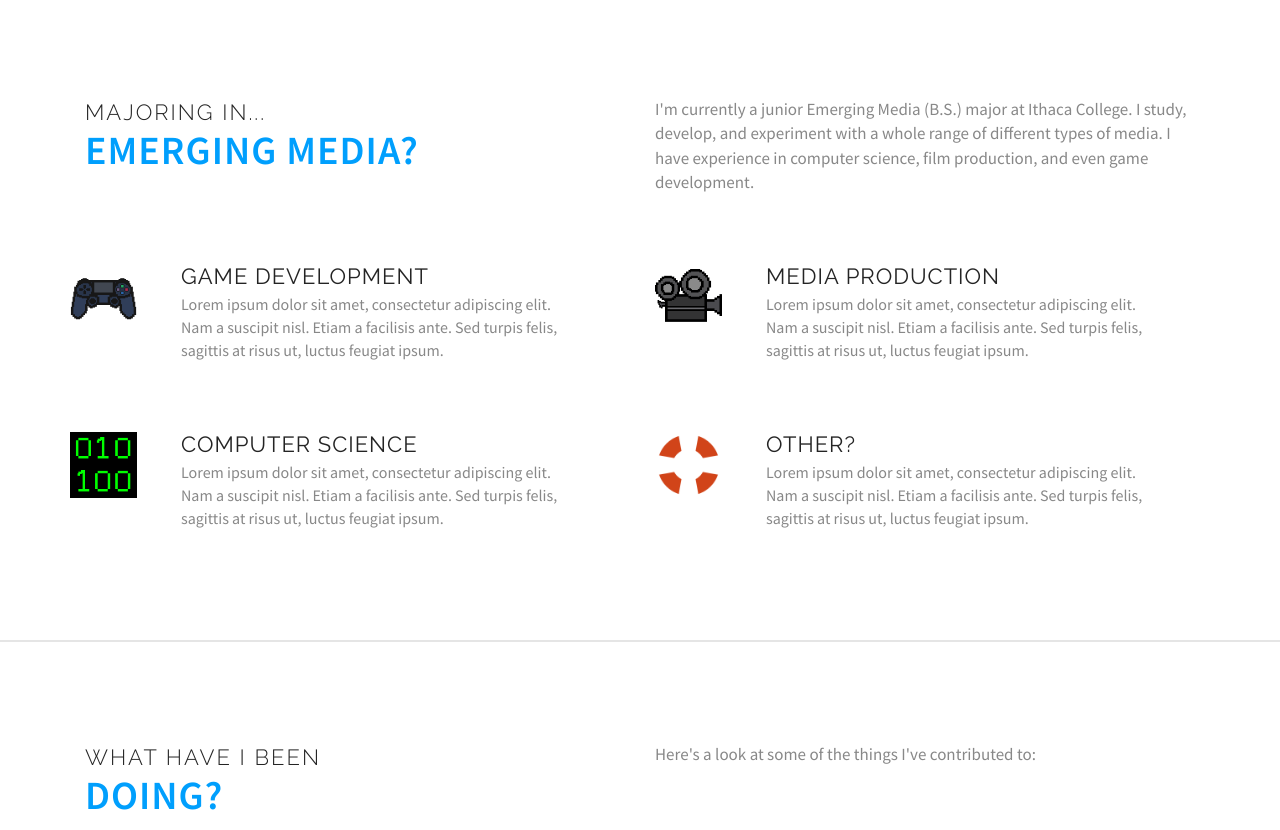
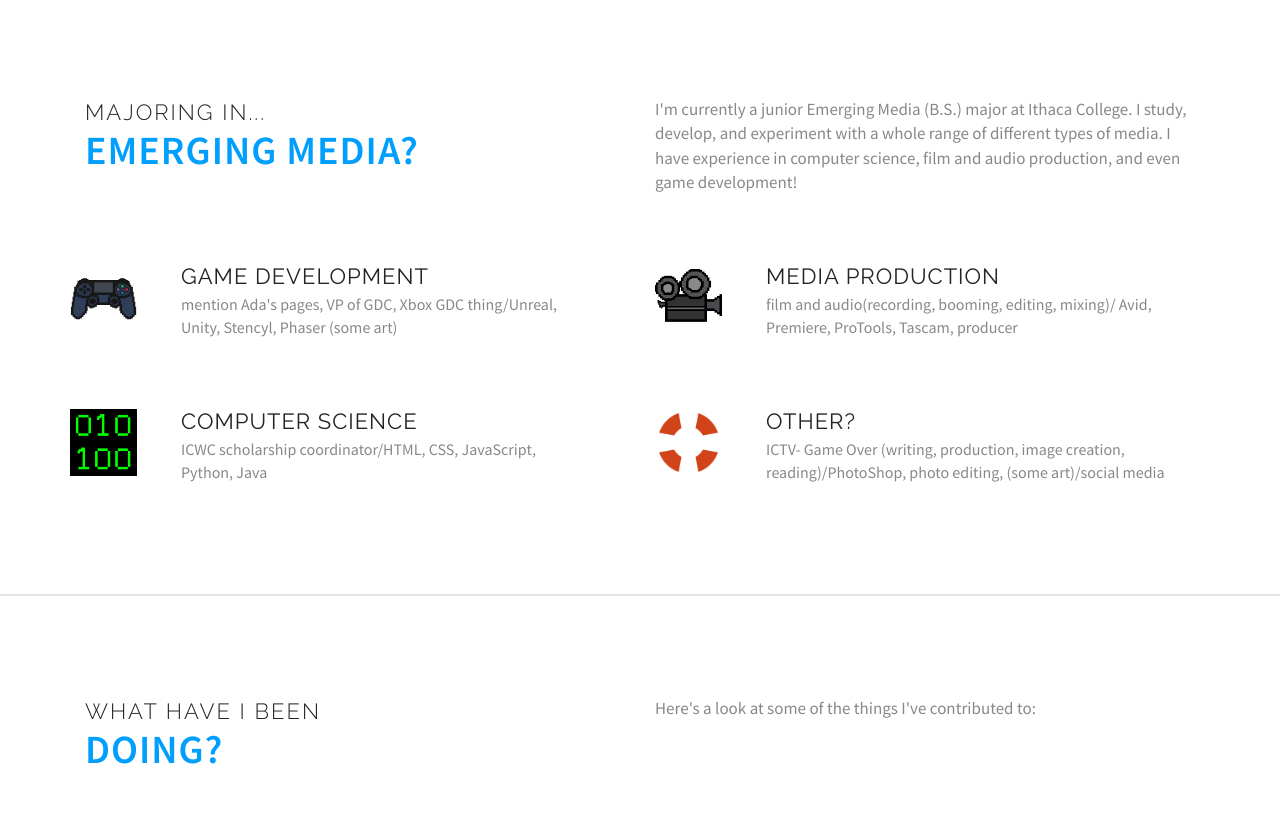
Before and after one commit to KristinaKeenan/KristinaKeenan.github.io, a plain HTML site: page index.html in a window 1280 px wide. Shown: the part 803-1633 px from the top of the page. Drawn offline with nearby package versions, Linux system fonts and the light colour scheme.

```diff
--- a/index.html
+++ b/index.html
@@ -64,7 +64,7 @@
             <h2>Emerging Media?</h2>
           </div>
             <div class="col-md-6 col-sm-6 col-xs-12">
-            <p class="desc">I'm currently a junior Emerging Media (B.S.) major at Ithaca College. I study, develop, and experiment with a whole range of different types of media. I have experience in computer science, film production, and even game development.</p>
+            <p class="desc">I'm currently a junior Emerging Media (B.S.) major at Ithaca College. I study, develop, and experiment with a whole range of different types of media. I have experience in computer science, film and audio production, and even game development!</p>
           </div>
           </div>
       </div>
@@ -72,28 +72,28 @@
         <div class="feature-icons"> <img src="images/ps4Controller.png"/></div>
         <div class="fh-desc">
             <h3>Game Development</h3>
-            <p>Lorem ipsum dolor sit amet, consectetur adipiscing elit. Nam a suscipit nisl. Etiam a facilisis ante. Sed turpis felis, sagittis at risus ut, luctus feugiat ipsum.</p>
+            <p>mention Ada's pages, VP of GDC, Xbox GDC thing/Unreal, Unity, Stencyl, Phaser (some art)</p>
           </div>
       </div>
         <div class="col-md-6 col-sm-6 col-xs-12 featurebox">
         <div class="feature-icons"> <img src="images/filmcamera.png"/> </div>
         <div class="fh-desc">
             <h3>Media Production</h3>
-            <p>Lorem ipsum dolor sit amet, consectetur adipiscing elit. Nam a suscipit nisl. Etiam a facilisis ante. Sed turpis felis, sagittis at risus ut, luctus feugiat ipsum.</p>
+            <p>film and audio(recording, booming, editing, mixing)/ Avid, Premiere, ProTools, Tascam, producer</p>
           </div>
       </div>
         <div class="col-md-6 col-sm-6 col-xs-12 featurebox">
         <div class="feature-icons"> <img src="images/binary.png"/> </div>
         <div class="fh-desc">
             <h3>Computer Science</h3>
-            <p>Lorem ipsum dolor sit amet, consectetur adipiscing elit. Nam a suscipit nisl. Etiam a facilisis ante. Sed turpis felis, sagittis at risus ut, luctus feugiat ipsum.</p>
+            <p>ICWC scholarship coordinator/HTML, CSS, JavaScript, Python, Java</p>
           </div>
       </div>
         <div class="col-md-6 col-sm-6 col-xs-12 featurebox">
         <div class="feature-icons"> <img src="images/support.png"/> </div>
         <div class="fh-desc">
             <h3>Other?</h3>
-            <p>Lorem ipsum dolor sit amet, consectetur adipiscing elit. Nam a suscipit nisl. Etiam a facilisis ante. Sed turpis felis, sagittis at risus ut, luctus feugiat ipsum.</p>
+            <p>ICTV- Game Over (writing, production, image creation, reading)/PhotoShop, photo editing, (some art)/social media</p>
           </div>
       </div>
       </div>
@@ -322,7 +322,7 @@
                 	<li><a href="https://twitter.com/kriskee23"><i class="fa fa-twitter-square"></i></a></li>
                     <li><a href="https://www.linkedin.com/in/kristina-keenan-442900a3"><i class="fa fa-linkedin-square"></i></a></li>
                     <li><a href="https://github.com/KristinaKeenan"><i class="fa fa-github-square"></i></a></li>
-                    <li><a href="https://www.facebook.com/kriskee23"><i class="fa fa-facebook-square"></i></a></li>
+
 
                 </div>
             </div>
```
